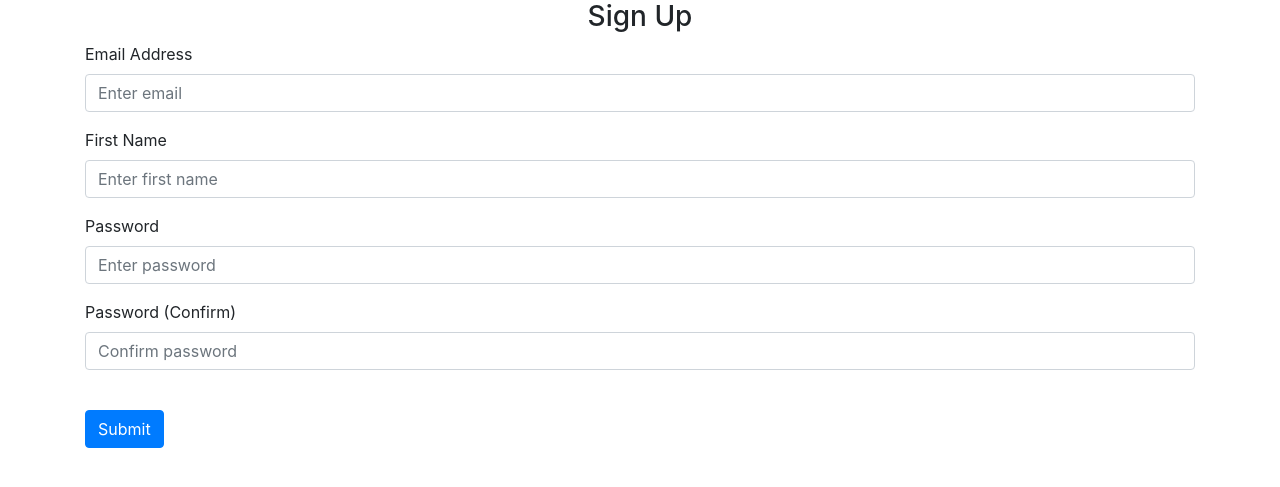
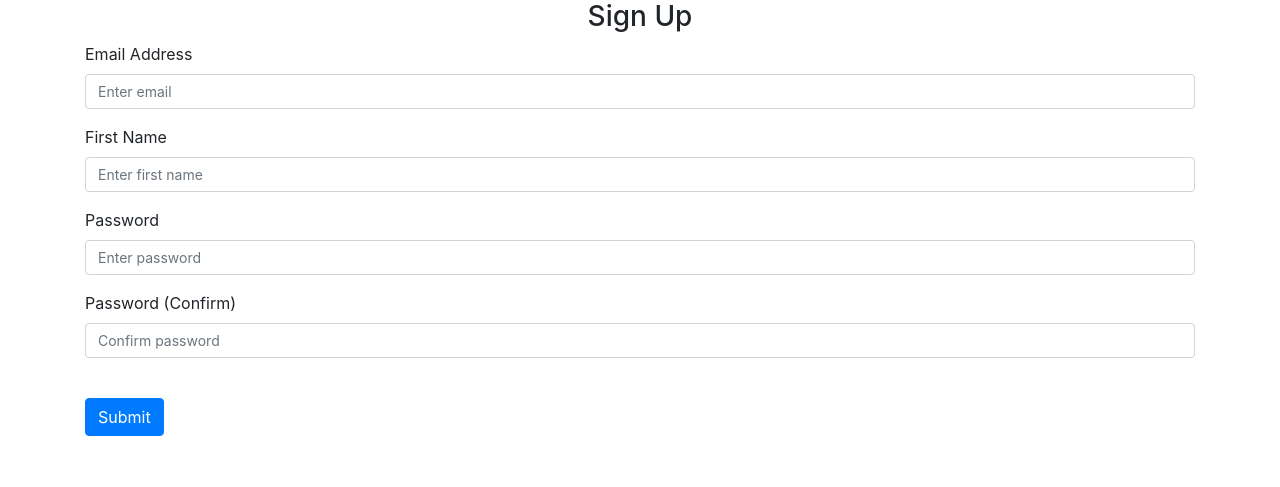
Before and after one commit to ShogAlharbi/studentComplaints, a Flask app: page /sign-up in a window 1280 px wide. Shown: the part 56-543 px from the top of the page. Run offline with Flask 3, Linux system fonts and the light colour scheme; some libraries are stand-ins or nearby versions.

Commit message:
sign_up.html

```diff
--- a/website/templates/sign_up.html
+++ b/website/templates/sign_up.html
@@ -12,6 +12,7 @@
             class="form-control"
             id="email"
             name="email"
+            style="font-size: 14px;"
             placeholder="{{ 'أدخل البريد الإلكتروني' if lang == 'ar' else 'Enter email' }}"
             />
     </div>
@@ -22,6 +23,7 @@
             class="form-control"
             id="firstname"
             name="firstname"
+            style="font-size: 14px;"
             placeholder="{{ 'أدخل الاسم الأول' if lang == 'ar' else 'Enter first name' }}"
             />
     </div>
@@ -32,6 +34,7 @@
             class="form-control"
             id="password1"
             name="password1"
+            style="font-size: 14px;"
             placeholder="{{ 'أدخل كلمة المرور' if lang == 'ar' else 'Enter password' }}"
             />
     </div>
@@ -42,6 +45,7 @@
             class="form-control"
             id="password2"
             name="password2"
+            style="font-size: 14px;"
             placeholder="{{ 'أعد تأكيد كلمة المرور' if lang == 'ar' else 'Confirm password' }}"
             />
     </div>
```
